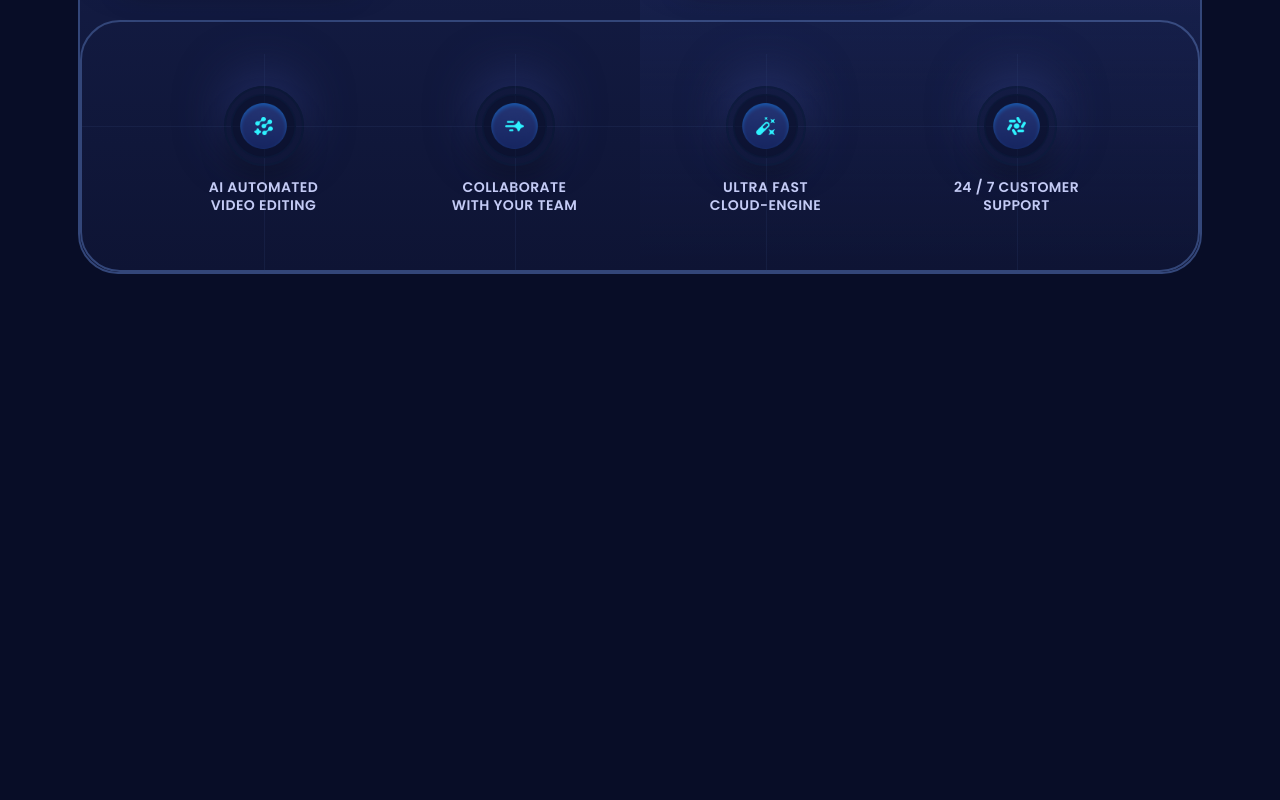
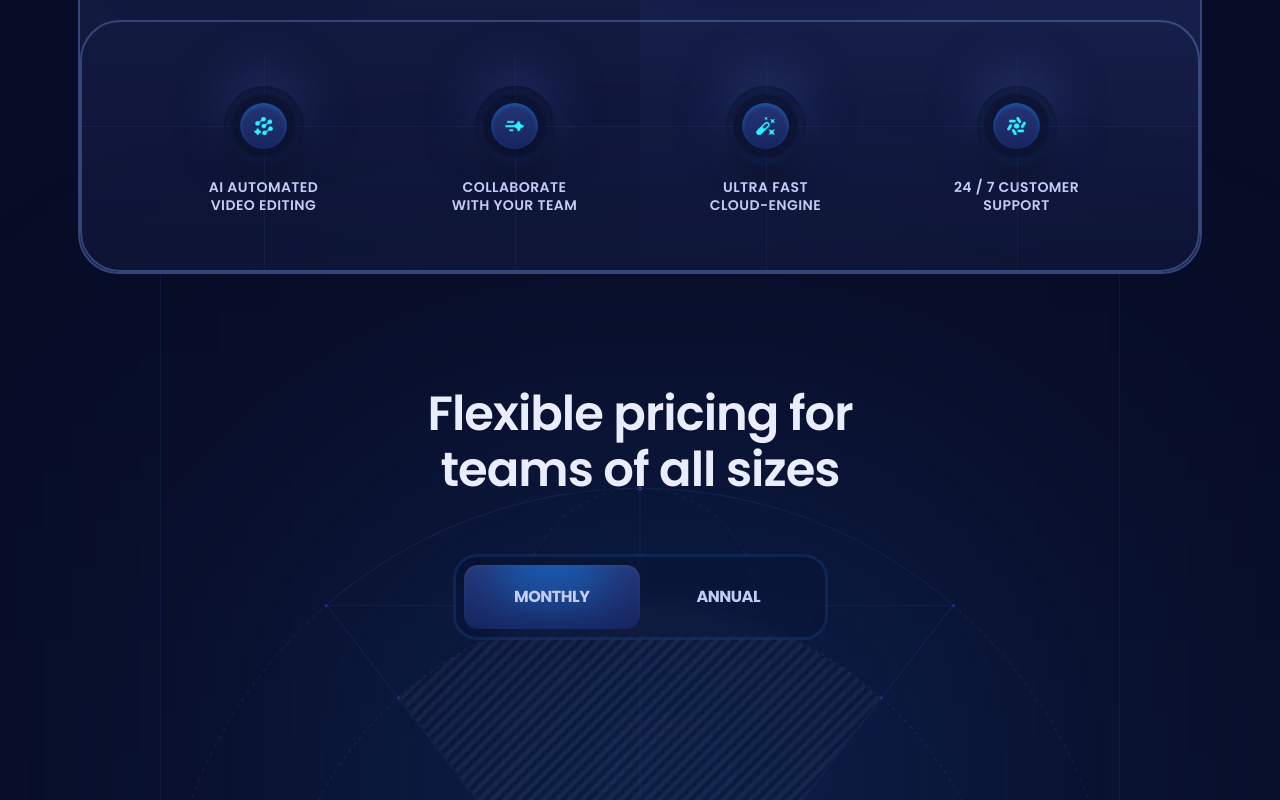
Before and after one commit to faisal-hdev/saas_landing_page, a React (Vite) app: page / in a window 1280 px wide. Shown: the part 1394-2194 px from the top of the page. Before the commit the page ends 1668 px from the top, so only its background shows below. Built offline with nearby package versions, Linux system fonts and the light colour scheme.

Commit message:
Pricing header design are added

```diff
--- a/src/App.jsx
+++ b/src/App.jsx
@@ -1,6 +1,7 @@
 import { Features } from "./sections/Features";
 import Header from "./sections/Header";
 import { Hero } from "./sections/Hero";
+import Pricing from "./sections/Pricing";
 
 function App() {
   return (
@@ -9,6 +10,7 @@ function App() {
         <Header />
         <Hero />
         <Features />
+        <Pricing />
       </div>
     </main>
   );
--- a/src/sections/Features.jsx
+++ b/src/sections/Features.jsx
@@ -5,7 +5,7 @@ import Button from "../components/Button";
 export const Features = () => {
   return (
     <section>
-      <Element>
+      <Element name="features">
         <div className="container">
           <div className="relative flex md:flex-wrap flex-nowrap border-2 border-s3 rounded-7xl md:overflow-hidden max-md:flex-col feature-after md:g7 max-md:border-none max-md:rounded-none max-md:gap-3">
             {features.map(({ id, icon, caption, title, text, button }) => (
--- a/src/sections/Header.jsx
+++ b/src/sections/Header.jsx
@@ -26,6 +26,7 @@ const Header = () => {
       offset={-100}
       spy
       smooth
+      activeClass="nav-active"
       className="base-bold text-p4 uppercase transition-colors duration-500 cursor-pointer hover:text-p1 max-lg:my-4 max-lg:h5"
     >
       {title}
@@ -41,12 +42,9 @@ const Header = () => {
     >
       <div className="container flex h-14 items-center max-lg:px-5 ">
         <a className="lg:hidden flex-1 cursor-pointer z-2">
-          <img
-            src="/images/xora.svg"
-            width={115}
-            height={55}
-            alt="heder logo"
-          />
+          <LinkScroll to="hero" offset={-250} spy smooth>
+            <img src="/images/xora.svg" width={115} height={55} alt="logo" />
+          </LinkScroll>
         </a>
         <div
           className={clsx(
@@ -74,8 +72,8 @@ const Header = () => {
                   >
                     <img
                       src="/images/xora.svg"
-                      width={150}
-                      height={50}
+                      width={160}
+                      height={55}
                       alt="logo"
                     />
                   </LinkScroll>
@@ -110,8 +108,9 @@ const Header = () => {
           className="lg:hidden z-2 size-10 border-2 border-s4/25 rounded-full flex justify-center items-center"
         >
           <img
+            src={`/images/${isOpen ? "close" : "magic"}.svg`}
             className="size-1/2 object-contain"
-            src={`/images/${isOpen ? "close" : "magic"}.svg`}
+            alt="magic"
           />
         </button>
       </div>
--- /dev/null
+++ b/src/sections/Pricing.jsx
@@ -0,0 +1,59 @@
+import clsx from "clsx";
+import { useState } from "react";
+import { Element } from "react-scroll";
+
+const Pricing = () => {
+  const [monthly, setMonthly] = useState(true);
+
+  return (
+    <section>
+      <Element name="pricing">
+        <div className="container">
+          <div className="max-w-960 pricing-head_before relative mx-auto border-l border-r border-s2 bg-s1/50 pb-40 pt-28 max-xl:max-w-4xl max-lg:border-none max-md:pb-32 max-md:pt-16">
+            <h3 className="h3 max-lg:h4 max-md:h5 z-3 relative mx-auto mb-14 max-w-lg text-center text-p4 max-md:mb-11 max-sm:max-w-sm">
+              Flexible pricing for teams of all sizes
+            </h3>
+            <div className="relative z-4 flex mx-auto w-[375px] border-[3px] border-s4/25 rounded-3xl bg-s1/15 p-2 backdrop-blur-[6px] max-md:w-[310px]">
+              <button
+                className={clsx("pricing-head_btn", monthly && "text-p4")}
+                onClick={() => setMonthly(true)}
+              >
+                Monthly
+              </button>
+              <button
+                className={clsx("pricing-head_btn", !monthly && "text-p4")}
+                onClick={() => setMonthly(false)}
+              >
+                Annual
+              </button>
+              <div
+                className={clsx(
+                  "g4 rounded-14 before:h-100 pricing-head_btn_before absolute left-2 top-2 h-[calc(100%-16px)] w-[calc(50%-8px)] overflow-hidden shadow-400 transition-transform duration-500",
+                  !monthly && "translate-x-full"
+                )}
+              />
+            </div>
+            <div className="pricing-bg">
+              <img
+                src="/images/bg-outlines.svg"
+                width={960}
+                height={380}
+                alt="outline"
+                className="relative z-2"
+              />
+              <img
+                src="/images/bg-outlines-fill.png"
+                width={960}
+                height={380}
+                alt="outline"
+                className="absolute inset-0 opacity-5 mix-blend-soft-light"
+              />
+            </div>
+          </div>
+        </div>
+      </Element>
+    </section>
+  );
+};
+
+export default Pricing;
```
